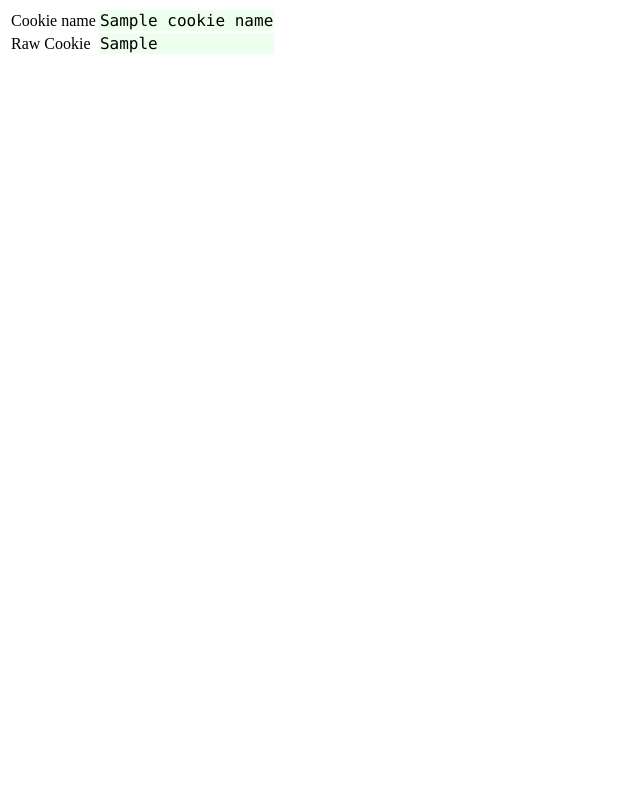
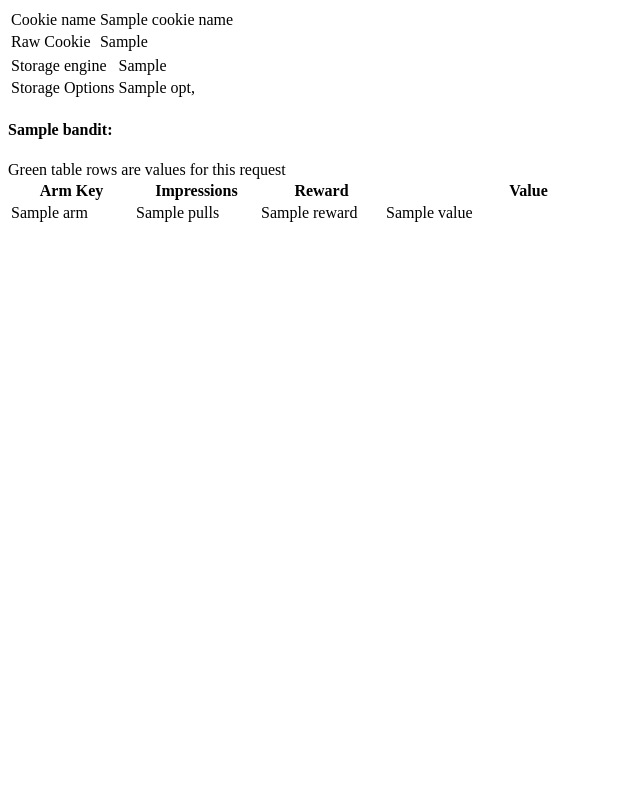
Before and after one commit to DeaconDesperado/flask_mab, a Python web app: template flask_mab/templates/panels/mab-panel.html in a window 1280 px wide. Shown: the whole page, without its empty margins (0-640 px from the left). Run offline with Jinja, Linux system fonts and the light colour scheme; the template is opened without the code that fills it: most values are stand-ins (such as "Sample title", 1, 10 or a date in 2020); some libraries are stand-ins or nearby versions.

Commit message:
Fixes: #12 complete debugtoolbar support

```diff
--- a/flask_mab/debug_panels.py
+++ b/flask_mab/debug_panels.py
@@ -39,4 +39,7 @@
         context = self.context.copy()
         context['cookie_name'] = current_app.extensions['mab'].cookie_name
         context['raw_cookie'] = self.raw_cookie
+        context['storage_engine'] = current_app.config.get("MAB_STORAGE_ENGINE")
+        context['storage_opts'] = current_app.config.get('MAB_STORAGE_OPTS', tuple())
+        context['bandits'] = current_app.extensions['mab'].bandits.iteritems()
         return self.render('panels/mab-panel.html', context)
--- a/flask_mab/templates/panels/mab-panel.html
+++ b/flask_mab/templates/panels/mab-panel.html
@@ -22,6 +22,10 @@
     display:none;
 }
 
+.mab-op-table tr.winner {
+    background-color:#b4eab4 !important;
+}
+
 #flDebug .panelContent .mab-op-table,
 #flDebug .panelContent .mab-stack-trace table { display: table;}
 
@@ -32,31 +36,75 @@
 
 
 <table class="mab-op-table">
-    <tr>
+    <tr class="flDebugOdd">
         <td>Cookie name</td>
-        <td class="code">{{ cookie_name }}</td>
+        <td>{{ cookie_name }}</td>
     </tr>
-    <tr>
+    <tr class="flDebugEven">
         <td>Raw Cookie</td>
-        <td class="code">{{ raw_cookie }}</td>
+        <td>{{ raw_cookie }}</td>
     </tr>
 </table>
 
+<table class="mab-op-table">
+    <tr class="flDebugOdd">
+        <td>Storage engine</td>
+        <td>{{ storage_engine }}</td>
+    </tr>
+    <tr class="flDebugEven">
+        <td>Storage Options</td>
+        <td>
+            {% for opt in storage_opts %}
+                {{opt}},
+            {% endfor %}
+        </td>
+    </tr>
+</table>
+
+{% for name,bandit in bandits %}
+    <h4>{{name}}:</h4>
+    Green table rows are values for this request
+    <table class="mab-op-table">
+        <colgroup>
+            <col style="width:15%;">
+            <col style="width:15%;">
+            <col style="width:15%;">
+            <col style="width:35%;">
+        </colgroup>
+        <thead>
+            <tr>
+                <th>Arm Key</th>
+                <th>Impressions</th>
+                <th>Reward</th>
+                <th>Value</th>
+            </tr>
+        </thead>
+        {% for arm in bandit.arms %}
+            <tr id="bandit-{{name}}-{{arm}}" class="{{ loop.cycle('flDebugOdd', 'flDebugEven') }}">
+                <td>{{ arm }}</td>
+                <td>{{bandit[arm]['pulls']}}</td>
+                <td>{{bandit[arm]['reward']}}</td>
+                <td>{{bandit[arm]['value']}}</td>
+            </tr>
+        {% endfor %}
+    </table>
+{% endfor %}
 
 <script type="text/javascript" src="/_debug_toolbar/static/js/jquery.js"></script>
 <script>
 (function($) {
 
-    $('a.mab-toggle-trace').click(function(){
-        $("#"+$(this).attr('data-row')).toggle();
-    });
-    $('a.mab-toggle-data').click(function(){
-        $("#"+$(this).attr('data-row')).toggle();
-    });
+    function getCookie(name) {
+        var value = "; " + document.cookie;
+        var parts = value.split("; " + name + "=");
+        if (parts.length == 2) return parts.pop().split(";").shift();
+    }
 
-    $('a.mab-toggle-full-trace').click(function(){
-        $(this).closest('table').find('tr.mab-stack-trace-hide').toggle();
-    });
+    var mab_cookie = JSON.parse(eval(getCookie("{{cookie_name}}")));
+    for(var name in mab_cookie){
+        console.log('bandit-'+name+'-'+mab_cookie[name]);
+        $('#bandit-'+name+'-'+mab_cookie[name]).addClass("winner");
+    }
 
 })(jQuery.noConflict(true));
 </script>
```
